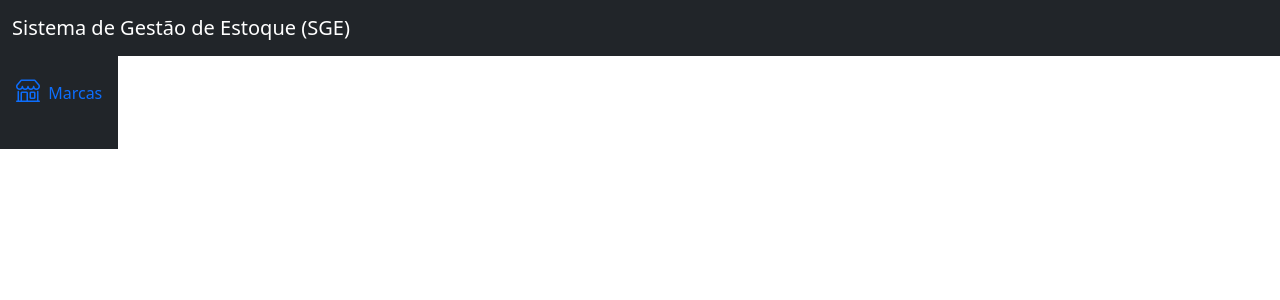
After one commit to ksekeff/sge, a Django app: template app/templates/base.html in a window 1280 px wide. The commit adds this page. Shown: the top 300 px of the page. Run offline with Django 5.2, Linux system fonts and the light colour scheme; the template is opened without the code that fills it, so the values that code supplies are empty.

Commit message:
Adicionando templates e organizndo por setor

```diff
--- a/app/tamplates/base.html
+++ b/app/templates/base.html
@@ -14,7 +14,11 @@
     </head>
 
     <body>
+        {% include 'components/_header.html' %}
         <div class="container-fluid">
+
+            {% include 'components/_sidebar.html' %}
+
             <div class="col py-3">
                 <div class="container mt-4">
                     <main>
--- /dev/null
+++ b/app/templates/components/_header.html
@@ -0,0 +1,5 @@
+<nav class="navbar navbar-expand-lg navbar-light bg-dark">
+  <div class="container-fluid">
+    <a class="navbar-brand text-white" href="#">Sistema de Gestão de Estoque (SGE)</a>
+  </div>
+</nav>
--- /dev/null
+++ b/app/templates/components/_sidebar.html
@@ -0,0 +1,21 @@
+<div class="row flex-nowrap">
+    <div class="col-auto col-md-0 col-x1-0 px-0 bg-dark">
+        <div class="d-flex flex-column align-items-center align-items-sm-start px-3 pt-2 text-white">
+            <button class="btn btn-dark d-block d-sm-none mb-3" type="button" data-bs-toggle="collapse"
+              data-bs-target="#menuCollapse" aria-expanded="false" aria-controls="menuCollapse">
+              <i class="bi bi-list fs-4"></i>
+            </button>
+            <div class="collapse d-sm-block" id="menuCollapse">
+                <ul class="nav flex-column align-items-start" id="menu">
+                    <li>
+                        <a href="{% url 'brand_list' %}" class="nav-link px-0 align-middle">
+                            <i class="bi bi-shop fs-4"></i>
+                            <span class="ms-1">Marcas</span>
+                        </a>
+                    </li>
+                </ul>
+            </div>
+        </div>
+        <hr>
+    </div>
+</div>
```
